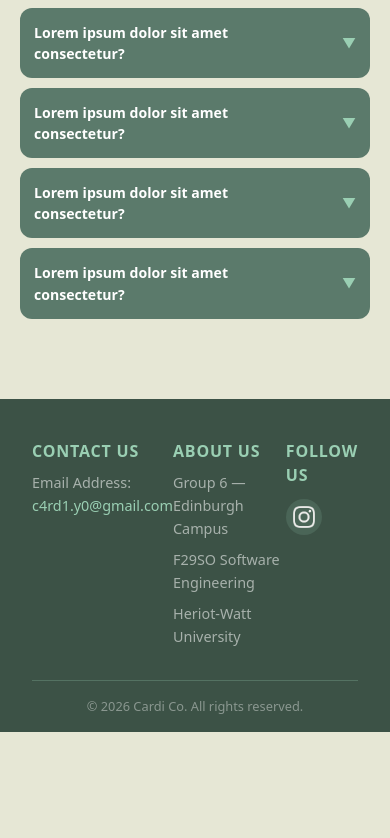
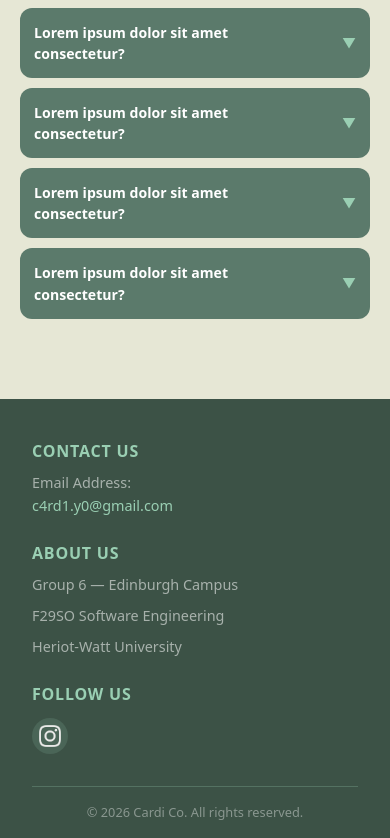
Before and after one commit to JunLi23/CardiYo, a React (Vite) app in the folder client/: page /FAQ in a window 390 px wide. Shown: the part 583-1421 px from the top of the page. Before the commit the page ends 1315 px from the top, so only its background shows below. Built offline with nearby package versions, Linux system fonts and the light colour scheme.

Commit message:
made footer mobile friendly

```diff
--- a/client/src/styles/Footer.css
+++ b/client/src/styles/Footer.css
@@ -95,3 +95,10 @@
   max-width: 1100px;
   margin: 0 auto;
 }
+
+@media (max-width: 600px) {
+  .footer-content {
+    flex-direction: column;
+    gap: 1.5rem;
+  }
+}
```
